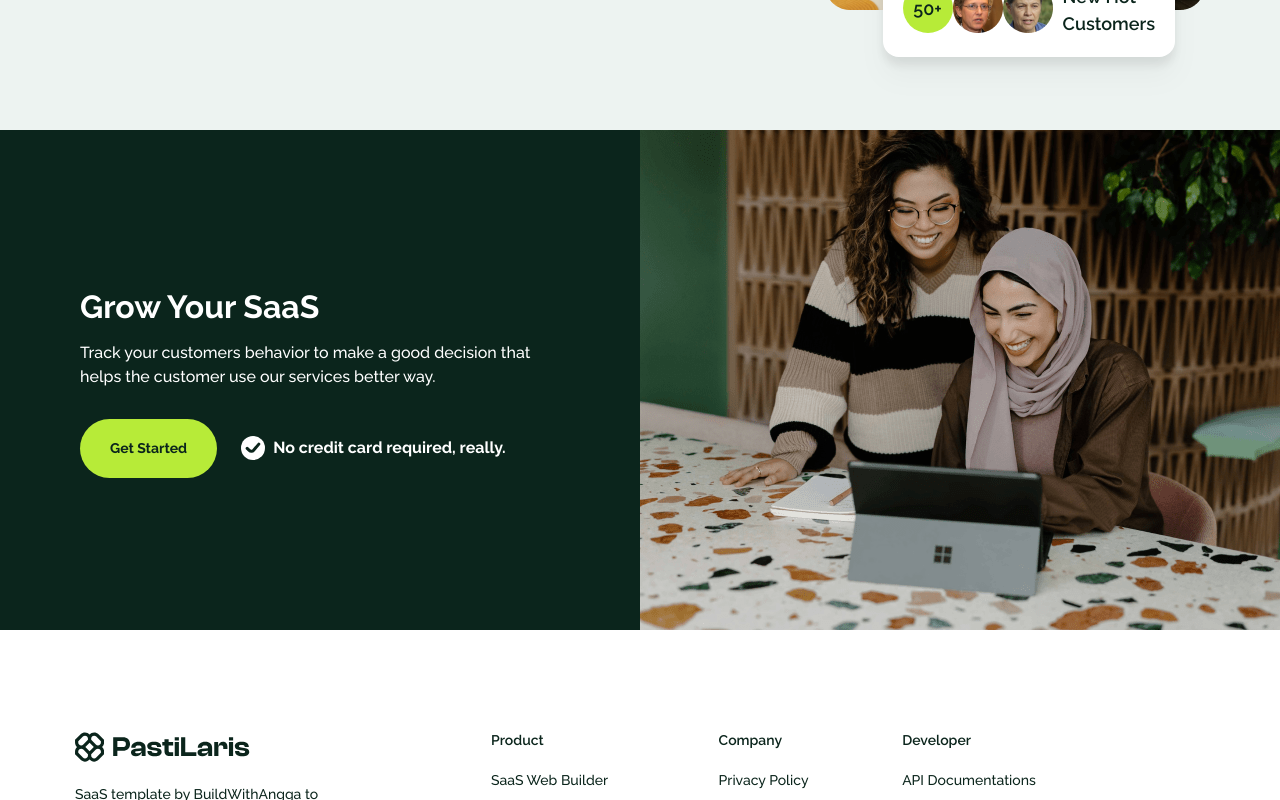
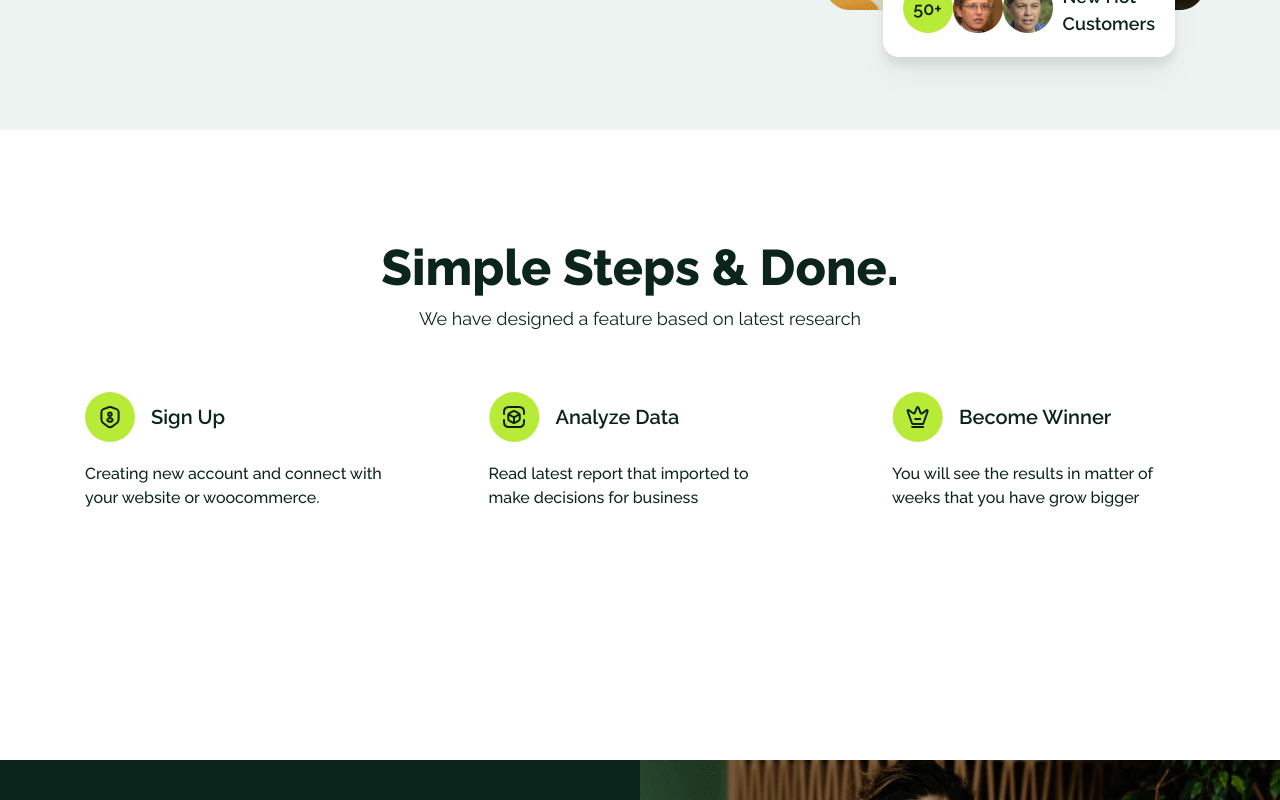
Before and after one commit to iniadnan/next-pastilaris-bwa, a Next.js app: page / in a window 1280 px wide. Shown: the part 1240-2040 px from the top of the page. Built offline with nearby package versions, Linux system fonts and the light colour scheme.

Commit message:
simplestepscard

```diff
--- a/app/components/HeroBigReasons.tsx
+++ b/app/components/HeroBigReasons.tsx
@@ -15,7 +15,7 @@ export default function HeroBigReasons() {
                         <div className="h-[50px] w-[50px]">
                             <svg width="50" height="50" viewBox="0 0 50 50" fill="none" xmlns="http://www.w3.org/2000/svg">
                                 <circle cx="25" cy="25" r="25" fill="#B7EB38" />
-                                <path d="M29.7 31.98H20.3C19.88 31.98 19.41 31.65 19.27 31.25L15.13 19.67C14.54 18.01 15.23 17.5 16.65 18.52L20.55 21.31C21.2 21.76 21.94 21.53 22.22 20.8L23.98 16.11C24.54 14.61 25.47 14.61 26.03 16.11L27.79 20.8C28.07 21.53 28.81 21.76 29.45 21.31L33.11 18.7C34.67 17.58 35.42 18.15 34.78 19.96L30.74 31.27C30.59 31.65 30.12 31.98 29.7 31.98Z" stroke="#0B251C" stroke-width="2" stroke-linecap="round" stroke-linejoin="round" />
+                                <path d="M29.7 31.98H20.3C19.88 31.98 19.41 31.65 19.27 31.25L15.13 19.67C14.54 18.01 15.23 17.5 16.65 18.52L20.55 21.31C21.2 21.76 21.94 21.53 22.22 20.8L23.98 16.11C24.54 14.61 25.47 14.61 26.03 16.11L27.79 20.8C28.07 21.53 28.81 21.76 29.45 21.31L33.11 18.7C34.67 17.58 35.42 18.15 34.78 19.96L30.74 31.27C30.59 31.65 30.12 31.98 29.7 31.98Z" stroke="#0B251C" strokeWidth="2" strokeLinecap="round" strokeLinejoin="round" />
                                 <path d="M19.5 35H30.5" stroke="#0B251C" strokeWidth="2" strokeLinecap="round" strokeLinejoin="round" />
                                 <path d="M22.5 27H27.5" stroke="#0B251C" strokeWidth="2" strokeLinecap="round" strokeLinejoin="round" />
                             </svg>
--- a/app/components/SimpleStepsCard.tsx
+++ b/app/components/SimpleStepsCard.tsx
@@ -1,5 +1,11 @@
-export default function SimpleStepsCard() {
+export default function SimpleStepsCard(props: { children: React.ReactNode, title: string }) {
+
+    const { children, title } = props
+
     return (
-        <div></div>
+        <article className="w-full max-w-[323px] p-2.5 text-[#0B251C]">
+            {children}
+            <p className="font-medium mt-5">{title}</p>
+        </article>
     )
 }
--- /dev/null
+++ b/app/components/SimpleStepsDone.tsx
@@ -0,0 +1,53 @@
+import SimpleStepsCard from "./SimpleStepsCard"
+
+export default function SimpleStepsDone() {
+    return (
+        <main>
+            <div className="container py-[100px] text-[#0B251C]">
+                <section className="text-center">
+                    <h2 className="font-extrabold text-[50px]">Simple Steps & Done.</h2>
+                    <p className="text-[18px]">We have designed a feature based on latest research</p>
+                </section>
+                <div className="mt-[50px] mb-5"></div>
+                <div className="flex flex-wrap items-start justify-between">
+                    <SimpleStepsCard title="Creating new account and connect with your website or woocommerce.">
+                        <div className="flex items-center gap-x-4">
+                            <svg width="50" height="50" viewBox="0 0 50 50" fill="none" xmlns="http://www.w3.org/2000/svg">
+                                <circle cx="25" cy="25" r="25" fill="#B7EB38" />
+                                <path d="M23.49 15.2301L18.5 17.1001C17.35 17.5301 16.41 18.89 16.41 20.12V27.55C16.41 28.73 17.19 30.28 18.14 30.99L22.44 34.2001C23.85 35.2601 26.17 35.2601 27.58 34.2001L31.88 30.99C32.83 30.28 33.61 28.73 33.61 27.55V20.12C33.61 18.89 32.67 17.5301 31.52 17.1001L26.53 15.2301C25.68 14.9201 24.32 14.9201 23.49 15.2301Z" stroke="#0B251C" strokeWidth="2" strokeLinecap="round" strokeLinejoin="round" />
+                                <path d="M25.0001 23.9199C24.9601 23.9199 24.9101 23.9199 24.8701 23.9199C23.9301 23.8899 23.1801 23.1099 23.1801 22.1599C23.1801 21.1899 23.9701 20.3999 24.9401 20.3999C25.9101 20.3999 26.7001 21.1899 26.7001 22.1599C26.6901 23.1199 25.9401 23.8899 25.0001 23.9199Z" stroke="#0B251C" strokeWidth="2" strokeLinecap="round" strokeLinejoin="round" />
+                                <path d="M23.01 26.7199C22.05 27.3599 22.05 28.4099 23.01 29.0498C24.1 29.7799 25.89 29.7799 26.98 29.0498C27.94 28.4099 27.94 27.3599 26.98 26.7199C25.9 25.9899 24.11 25.9899 23.01 26.7199Z" stroke="#0B251C" strokeWidth="2" strokeLinecap="round" strokeLinejoin="round" />
+                            </svg>
+                            <h3 className="font-semibold text-[20px]">Sign Up</h3>
+                        </div>
+                    </SimpleStepsCard>
+                    <SimpleStepsCard title="Read latest report that imported to make decisions for business">
+                        <div className="flex items-center gap-x-4">
+                            <svg width="51" height="50" viewBox="0 0 51 50" fill="none" xmlns="http://www.w3.org/2000/svg">
+                                <circle cx="25.3333" cy="25" r="25" fill="#B7EB38" />
+                                <path d="M15 22V20C15 17 17 15 20 15H30C33 15 35 17 35 20V22" stroke="#0B251C" strokeWidth="2" stroke-miterlimit="10" strokeLinecap="round" strokeLinejoin="round" />
+                                <path d="M15 28V30C15 33 17 35 20 35H30C33 35 35 33 35 30V28" stroke="#0B251C" strokeWidth="2" stroke-miterlimit="10" strokeLinecap="round" strokeLinejoin="round" />
+                                <path d="M19.7 22.26L25 25.33L30.26 22.28" stroke="#0B251C" strokeWidth="2" strokeLinecap="round" strokeLinejoin="round" />
+                                <path d="M25 30.7701V25.3201" stroke="#0B251C" strokeWidth="2" strokeLinecap="round" strokeLinejoin="round" />
+                                <path d="M23.76 19.2901L20.56 21.0701C19.84 21.4701 19.24 22.4801 19.24 23.3101V26.7001C19.24 27.5301 19.83 28.5401 20.56 28.9401L23.76 30.7201C24.44 31.1001 25.56 31.1001 26.25 30.7201L29.45 28.9401C30.17 28.5401 30.77 27.5301 30.77 26.7001V23.3101C30.77 22.4801 30.18 21.4701 29.45 21.0701L26.25 19.2901C25.56 18.9001 24.44 18.9001 23.76 19.2901Z" stroke="#0B251C" strokeWidth="2" strokeLinecap="round" strokeLinejoin="round" />
+                            </svg>
+                            <h3 className="font-semibold text-[20px]">Analyze Data</h3>
+                        </div>
+                    </SimpleStepsCard>
+                    <SimpleStepsCard title="You will see the results in matter of weeks that you have grow bigger">
+                        <div className="flex items-center gap-x-4">
+                            <svg width="51" height="50" viewBox="0 0 51 50" fill="none" xmlns="http://www.w3.org/2000/svg">
+                                <circle cx="25.6666" cy="25" r="25" fill="#B7EB38" />
+                                <path d="M30.3666 31.9801H20.9666C20.5466 31.9801 20.0766 31.6501 19.9366 31.2501L15.7966 19.6701C15.2066 18.0101 15.8966 17.5001 17.3166 18.5201L21.2166 21.3101C21.8666 21.7601 22.6066 21.5301 22.8866 20.8001L24.6466 16.1101C25.2066 14.6101 26.1366 14.6101 26.6966 16.1101L28.4566 20.8001C28.7366 21.5301 29.4766 21.7601 30.1166 21.3101L33.7766 18.7001C35.3366 17.5801 36.0866 18.1501 35.4466 19.9601L31.4066 31.2701C31.2566 31.6501 30.7866 31.9801 30.3666 31.9801Z" stroke="#0B251C" strokeWidth="2" strokeLinecap="round" strokeLinejoin="round" />
+                                <path d="M20.1666 35H31.1666" stroke="#0B251C" strokeWidth="2" strokeLinecap="round" strokeLinejoin="round" />
+                                <path d="M23.1666 27H28.1666" stroke="#0B251C" strokeWidth="2" strokeLinecap="round" strokeLinejoin="round" />
+                            </svg>
+                            <h3 className="font-semibold text-[20px]">Become Winner</h3>
+                        </div>
+                    </SimpleStepsCard>
+                </div>
+                <div className="mb-[140px] mt-5"></div>
+            </div>
+        </main>
+    )
+}
--- a/app/layout.tsx
+++ b/app/layout.tsx
@@ -2,7 +2,7 @@ import { Raleway } from 'next/font/google'
 import "./globals.css";
 
 const raleway = Raleway({
-  weight: ['300', '400', '500', '600', '700'],
+  weight: ['300', '400', '500', '600', '700', '800'],
   style: ['normal', 'italic'],
   subsets: ['latin'],
   display: 'swap',
--- a/app/page.tsx
+++ b/app/page.tsx
@@ -5,6 +5,7 @@ import Button from './components/Button';
 import HeroBigReasons from './components/HeroBigReasons';
 import Header from './components/Header';
 import BuildForEveryoneCard from './components/BuildForEveryoneCard';
+import SimpleStepsDone from './components/SimpleStepsDone';
 
 export const metadata: Metadata = {
   title: "Making Great Business Decision - PastiLaris",
@@ -77,6 +78,7 @@ export default function Home() {
           </div>
         </div>
       </section>
+      <SimpleStepsDone />
       {/* Grow Your SaaS */}
       <section className="bg-[#0B251C]">
         <div className="w-full max-w-[1440px] flex flex-wrap mx-auto">
```
